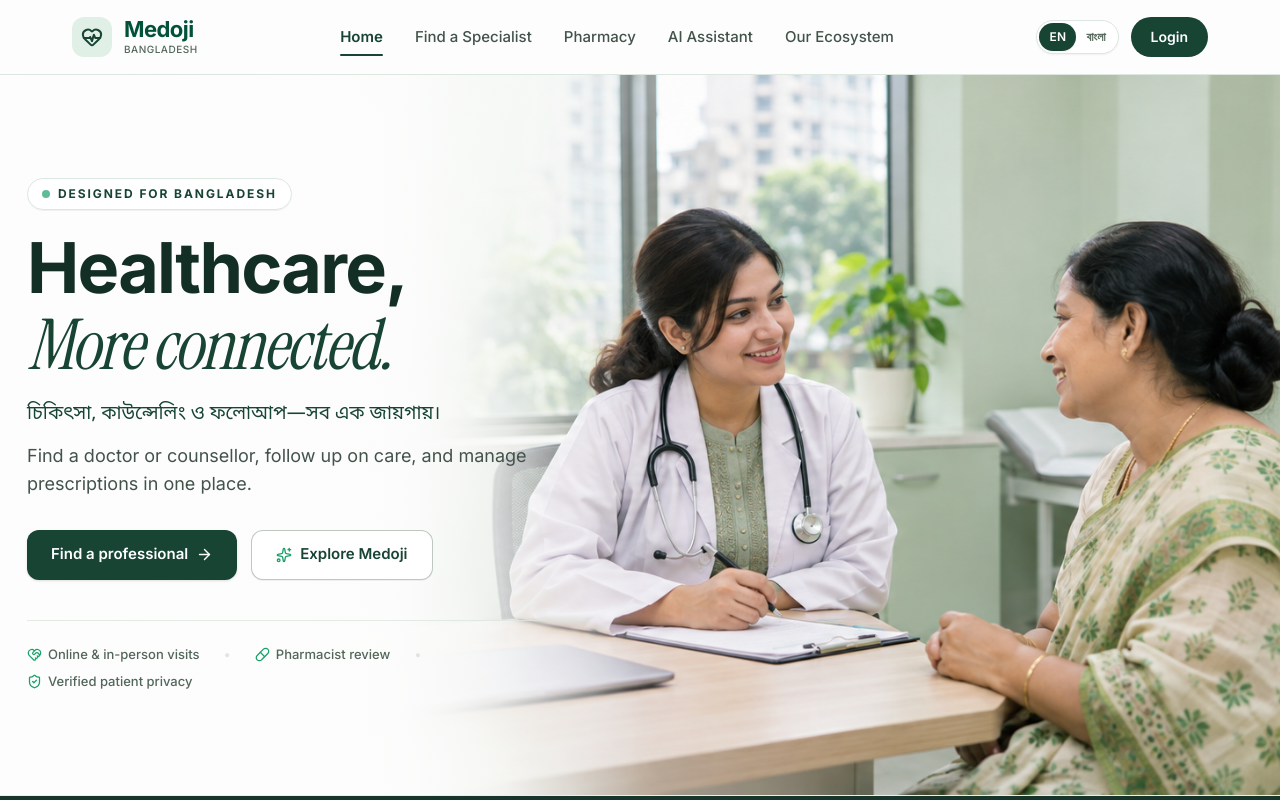
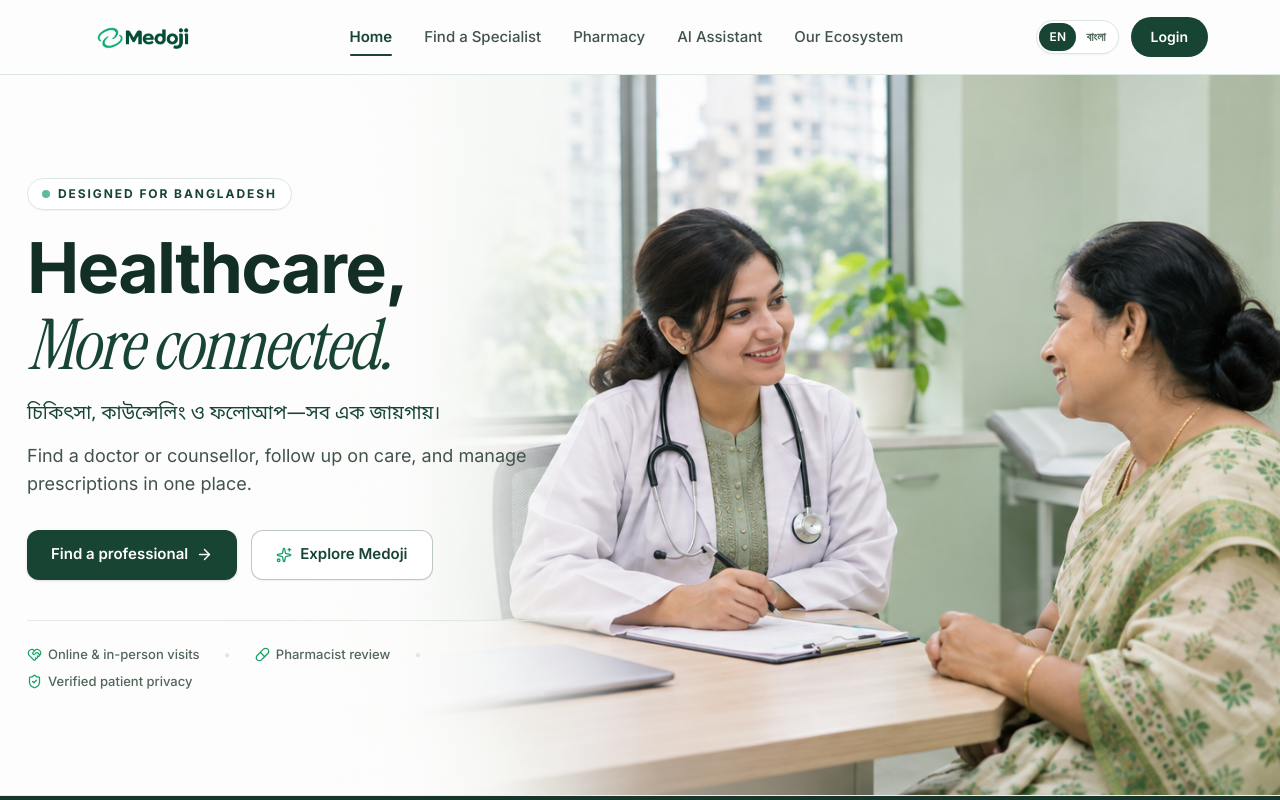
Before and after one commit to Samincode01/medoji, a Next.js app: page / in a window 1280 px wide. Shown: the top 800 px of the page. Built offline with nearby package versions, Linux system fonts and the light colour scheme.

Commit message:
updated navbar logo

```diff
--- a/src/components/shared/navbar/Navbar.jsx
+++ b/src/components/shared/navbar/Navbar.jsx
@@ -1,10 +1,11 @@
 "use client";
-
+import logo from "@/images/logo.png";
 import { useState, useEffect } from "react";
 import Link from "next/link";
 import { usePathname } from "next/navigation";
 import { Menu, X, HeartPulse } from "lucide-react";
 import { useLanguage } from "@/i18n/useLanguage";
+import Image from "next/image";
 
 export default function Navbar() {
   const { language, setLanguage, t, isBangla } = useLanguage();
@@ -79,6 +80,7 @@ export default function Navbar() {
         <div className="flex h-[74px] items-center justify-between gap-4">
 
           {/* Brand Logo */}
+         {/* Brand Logo */}
 <Link
   href="/"
   onClick={() => {
@@ -88,22 +90,18 @@ export default function Navbar() {
   className="group flex shrink-0 items-center gap-3 rounded-lg focus-visible:outline-none focus-visible:ring-2 focus-visible:ring-[#087A52] focus-visible:ring-offset-2"
   aria-label="Medoji - Back to Homepage"
 >
-            <span className="flex h-10 w-10 items-center justify-center rounded-xl bg-[#E1F0E6] transition-transform duration-200 group-hover:scale-105">
-              <HeartPulse
-                size={22}
-                className="text-[#174433] transition-colors"
-                strokeWidth={2.2}
+  {/* Logo Image */}
+
+  {/* Brand Name */}
+  <div className="flex flex-col">
+      <Image
+    src={logo}
+    alt="Medoji logo"
+    width={180}
+    height={60}
+    priority
+    className="h-12 w-auto object-contain"
   />
-            </span>
-
-            <div className="flex flex-col">
-              <span className="text-[22px] font-bold leading-none tracking-tight text-[#015238]">
-                Medoji
-              </span>
-
-              <span className="mt-0.5 text-[10px] font-medium uppercase tracking-wider text-[#52665A]">
-                {t("nav.country")}
-              </span>
   </div>
 </Link>
 
```
Also changed, not shown: src/images/logo.png (added). Lines whose indentation alone changed are shown as unchanged.
